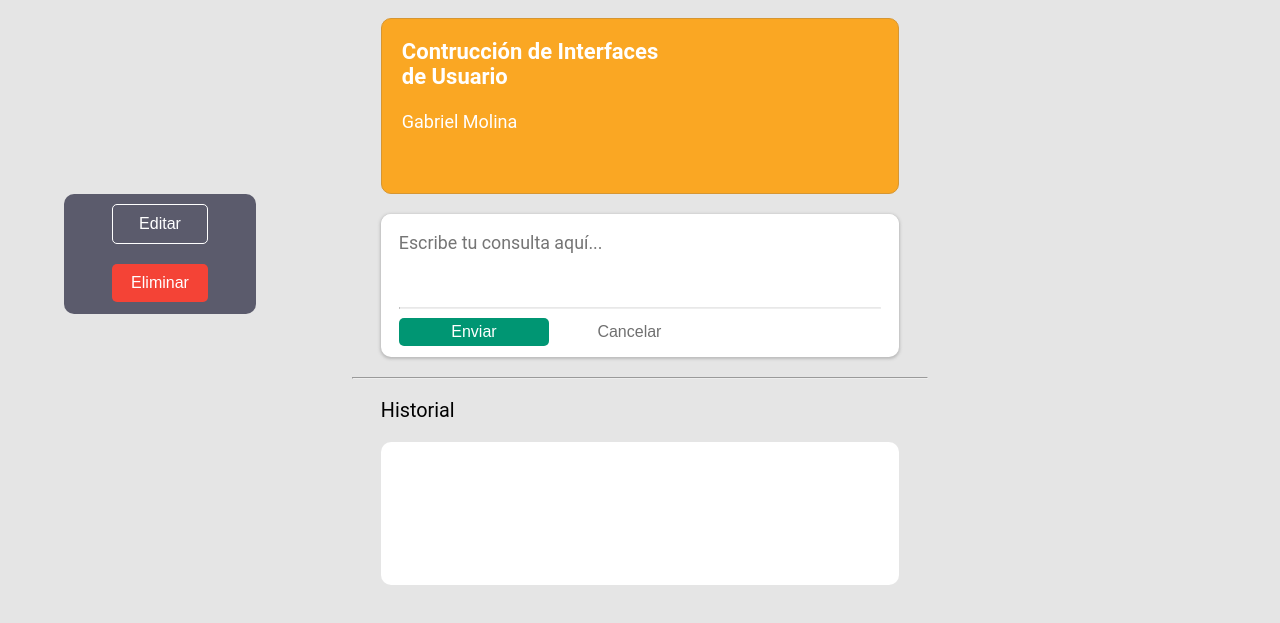
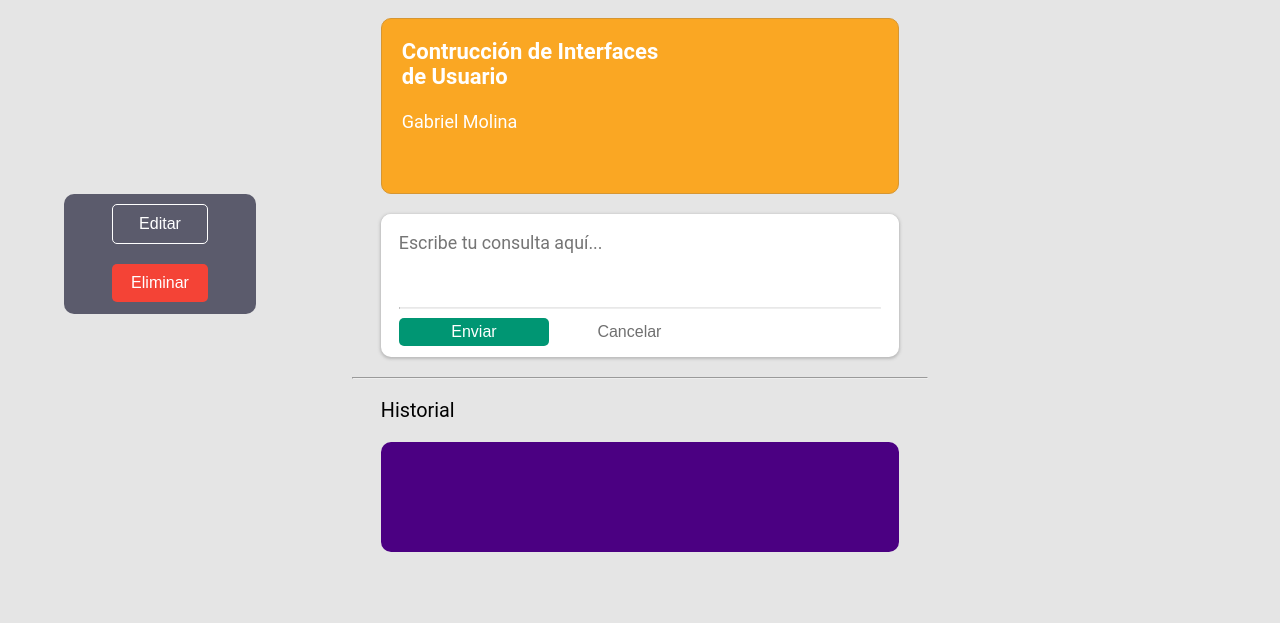
Before and after one commit to Kezgan/integradorCIU, a plain HTML site: page ciuSolicitudes.html in a window 1280 px wide. Both pictures are taken after a click on the button "Enviar". Shown: the part 93-716 px from the top of the page. Drawn offline with Linux system fonts and the light colour scheme.

Commit message:
Actualizado. Completando

```diff
--- a/ciuSolicitudes.html
+++ b/ciuSolicitudes.html
@@ -70,11 +70,12 @@
                 <div id="pHistorial">Historial</div>
 
                 <div id="historial">
-
+                    <!-- Contenedor de consultas -->
                 </div>
 
             </div>
 
         </div>
+        <script src="js/ciuSolicitudes.js"></script>
     </body>
 </html>
--- a/css/ciuSolicitudes.css
+++ b/css/ciuSolicitudes.css
@@ -14,6 +14,7 @@ body {
 
 #contenedor {
     width: 100%;
+    max-width: 1400px;
     margin: auto;
     overflow: hidden; /* cambiar valor en un futuro */
 }
@@ -87,6 +88,7 @@ header #extra {
 
 #main {
     width: 90%;
+    max-width: 1400px;
     margin: 30px auto;
 }
 
@@ -220,7 +222,14 @@ header #extra {
 #main #historial {
     background-color: white;
     width: 45%;
-    height: 6.5rem;
     margin: 20px auto;
     border-radius: 10px;
 }
+
+#main #historial .contenedor {
+    background-color: indigo;
+    width: 100%;
+    height: 5rem;
+    padding: 18px 18px 0px 18px;
+    border-radius: 10px;
+}
--- /dev/null
+++ b/js/ciuSolicitudes.js
@@ -0,0 +1,13 @@
+var bEnviar = document.getElementById("bEnviar")
+
+function addDiv() {
+    var textArea = document.querySelector("textarea").value
+    var contenedor = document.createElement("DIV")
+    var texto = document.createTextNode(textArea)
+
+    contenedor.appendChild(texto)
+    document.getElementById("historial").appendChild(contenedor)
+    contenedor.classList = "contenedor"
+}
+
+bEnviar.addEventListener("click" , addDiv)
```
